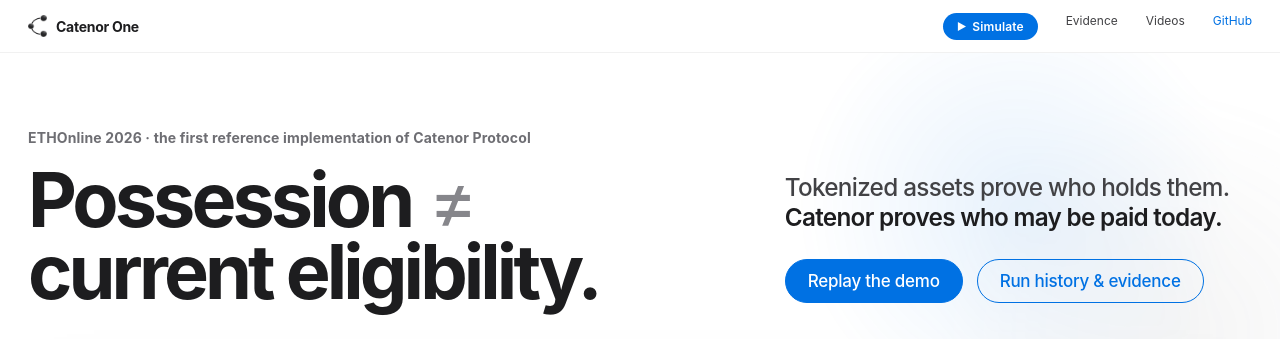
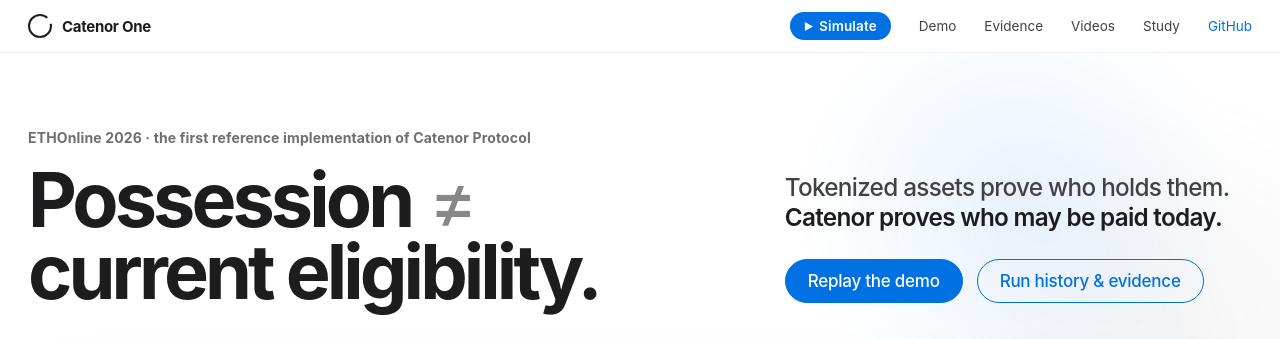
Before and after one commit to luizoamorim/catenor-one, a website: page apps/web/demo-site/index.html in a window 1280 px wide. Shown: the top 339 px of the page. Drawn offline with Linux system fonts and the light colour scheme.

Commit message:
feat(web): one nav on landing and history — same Catenor mark as the console, Simulate · Demo · Evidence · Videos · Study · GitHub, slightly larger text
Signed-off-by: Luiz Henrique de Oliveira Amorim <luiz.oamorim@gmail.com>

```diff
--- a/apps/web/demo-site/index.html
+++ b/apps/web/demo-site/index.html
@@ -49,11 +49,13 @@ code{font-family:var(--mono);font-size:.9em;overflow-wrap:anywhere}
 /* nav */
 .nav{position:sticky;top:0;z-index:100;background:rgba(255,255,255,.78);backdrop-filter:saturate(180%) blur(24px);-webkit-backdrop-filter:saturate(180%) blur(24px);border-bottom:1px solid rgba(0,0,0,.055)}
 .nav-inner{max-width:var(--max);height:52px;margin:0 auto;padding:0 28px;display:flex;align-items:center;justify-content:space-between;gap:20px}
-.brand{display:flex;align-items:center;gap:9px;font-size:14px;font-weight:650;letter-spacing:-.02em;white-space:nowrap}
+.mark{width:24px;height:24px;border-radius:50%;border:2px solid #1d1d1f;position:relative;flex:none}
+.mark:after{content:"";position:absolute;width:7px;height:7px;border-radius:50%;background:#fff;right:-3px;top:1px}
+.brand{display:flex;align-items:center;gap:10px;font-size:15px;font-weight:650;letter-spacing:-.02em;white-space:nowrap}
 .brand img{width:19px;height:22px;object-fit:contain}
 @media(max-width:520px){.nav-links a:not(.sim):not(.gh){display:none}}
 .nav-links .sim{display:inline-flex;align-items:center;gap:6px;padding:6px 14px;border-radius:999px;background:var(--blue);color:#fff !important;font-weight:600;letter-spacing:.01em}.nav-links .sim:hover{background:#0077ed}.nav-links .sim svg{width:9px;height:9px}
-.nav-links{display:flex;gap:28px;color:#424245;font-size:12px;white-space:nowrap}
+.nav-links{display:flex;gap:28px;color:#424245;font-size:13.5px;white-space:nowrap;align-items:center}
 .nav-links a:hover{color:#000}
 .nav-links .gh{color:var(--blue)}
 
@@ -247,11 +249,13 @@ h1{margin:0;font-size:clamp(44px,5.9vw,86px);line-height:.96;letter-spacing:-.05
 
 <nav class="nav" aria-label="Primary">
   <div class="nav-inner">
-    <a class="brand" href="index.html" aria-label="Catenor One home"><img src="assets/logos/catenor-mark.png" width="95" height="112" alt=""><span>Catenor One</span></a>
+    <a class="brand" href="index.html" aria-label="Catenor One home" title="Catenor One home"><span class="mark" aria-hidden="true"></span><span>Catenor One</span></a>
     <div class="nav-links">
       <a class="sim" href="console.html" title="Click through a replay of the recorded run — the results are real" aria-label="Simulate: replay the recorded demo run"><svg viewBox="0 0 10 10" aria-hidden="true"><path d="M1 0l9 5-9 5z" fill="currentColor"/></svg>Simulate</a>
+      <a class="opt" href="history.html#flow">Demo</a>
       <a href="history.html#evidence">Evidence</a>
       <a class="opt" href="#videos">Videos</a>
+      <a class="opt" href="history.html#study">Study</a>
       <a class="gh" href="https://github.com/luizoamorim/catenor-one" rel="noopener">GitHub</a>
     </div>
   </div>
```
Also changed, not shown: apps/web/demo-site/history.html (+4 -3 lines).
